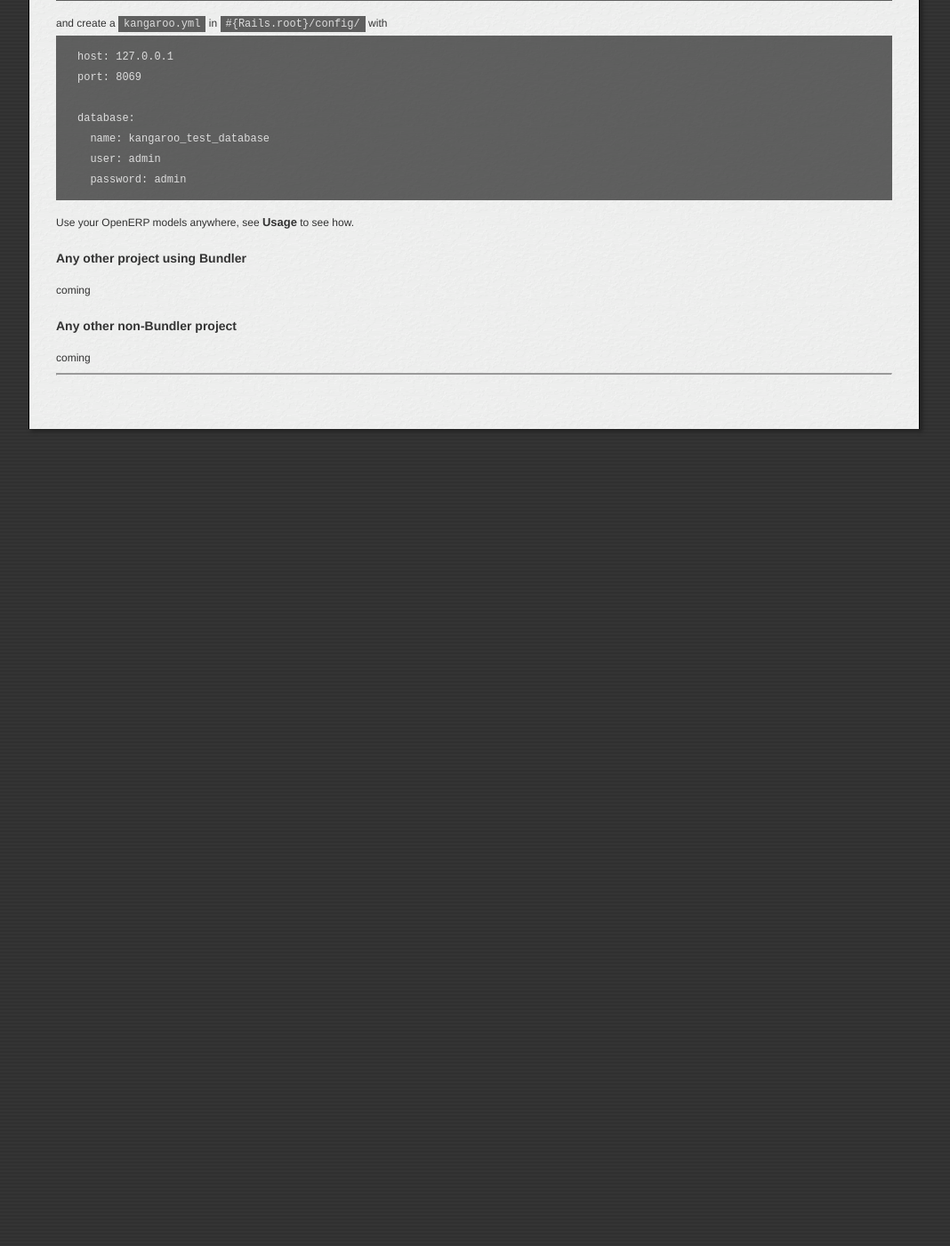
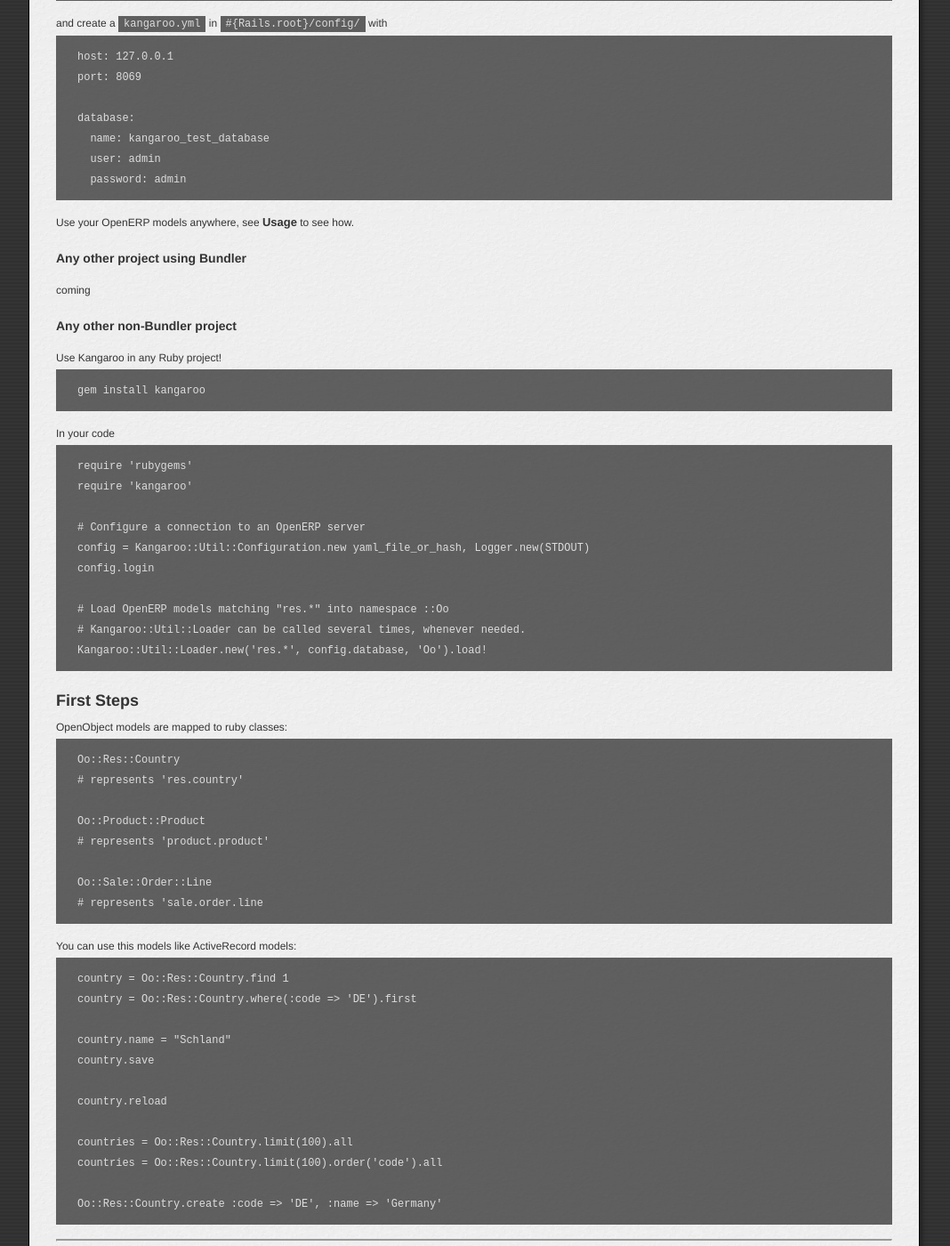
Before and after one commit to kayoom/kangaroo, a Jekyll site: the page built from index.md, in a window 1280 px wide and 1400 px high, scrolled down 1402 px. Shown: the whole window at 89% size, without its empty margins (107-1175 px from the left). Built offline with Jekyll 4.4.1, drawn with Linux system fonts in a browser that asks for light colours; before the commit the page ends 1884 px from its top, so only the background shows below that.

Commit message:
moving over some things from kangaroo readme

```diff
--- a/index.md
+++ b/index.md
@@ -73,4 +73,48 @@
 
 ### Any other non-Bundler project
 
-coming
+Use Kangaroo in any Ruby project!
+
+    gem install kangaroo
+
+In your code
+
+    require 'rubygems'
+    require 'kangaroo'
+
+    # Configure a connection to an OpenERP server
+    config = Kangaroo::Util::Configuration.new yaml_file_or_hash, Logger.new(STDOUT)
+    config.login
+
+    # Load OpenERP models matching "res.*" into namespace ::Oo
+    # Kangaroo::Util::Loader can be called several times, whenever needed.
+    Kangaroo::Util::Loader.new('res.*', config.database, 'Oo').load!
+
+First Steps
+-----------
+
+OpenObject models are mapped to ruby classes:
+
+    Oo::Res::Country
+    # represents 'res.country'
+
+    Oo::Product::Product
+    # represents 'product.product'
+
+    Oo::Sale::Order::Line
+    # represents 'sale.order.line
+
+You can use this models like ActiveRecord models:
+
+    country = Oo::Res::Country.find 1
+    country = Oo::Res::Country.where(:code => 'DE').first
+
+    country.name = "Schland"
+    country.save
+
+    country.reload
+
+    countries = Oo::Res::Country.limit(100).all
+    countries = Oo::Res::Country.limit(100).order('code').all
+
+    Oo::Res::Country.create :code => 'DE', :name => 'Germany'
```
Also changed, not shown: open_source.md (+0 -1 lines), usage.md (+27 -2 lines).
